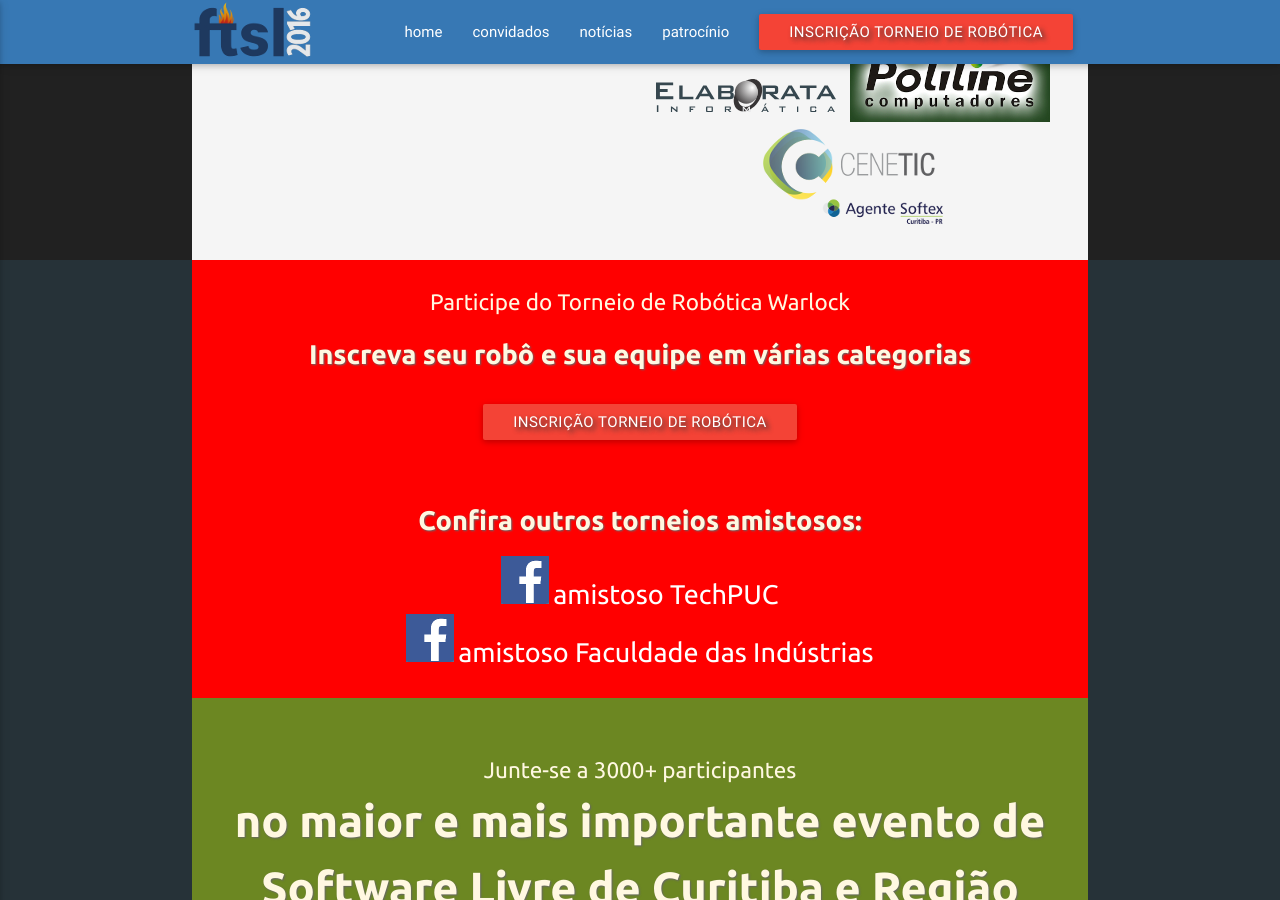
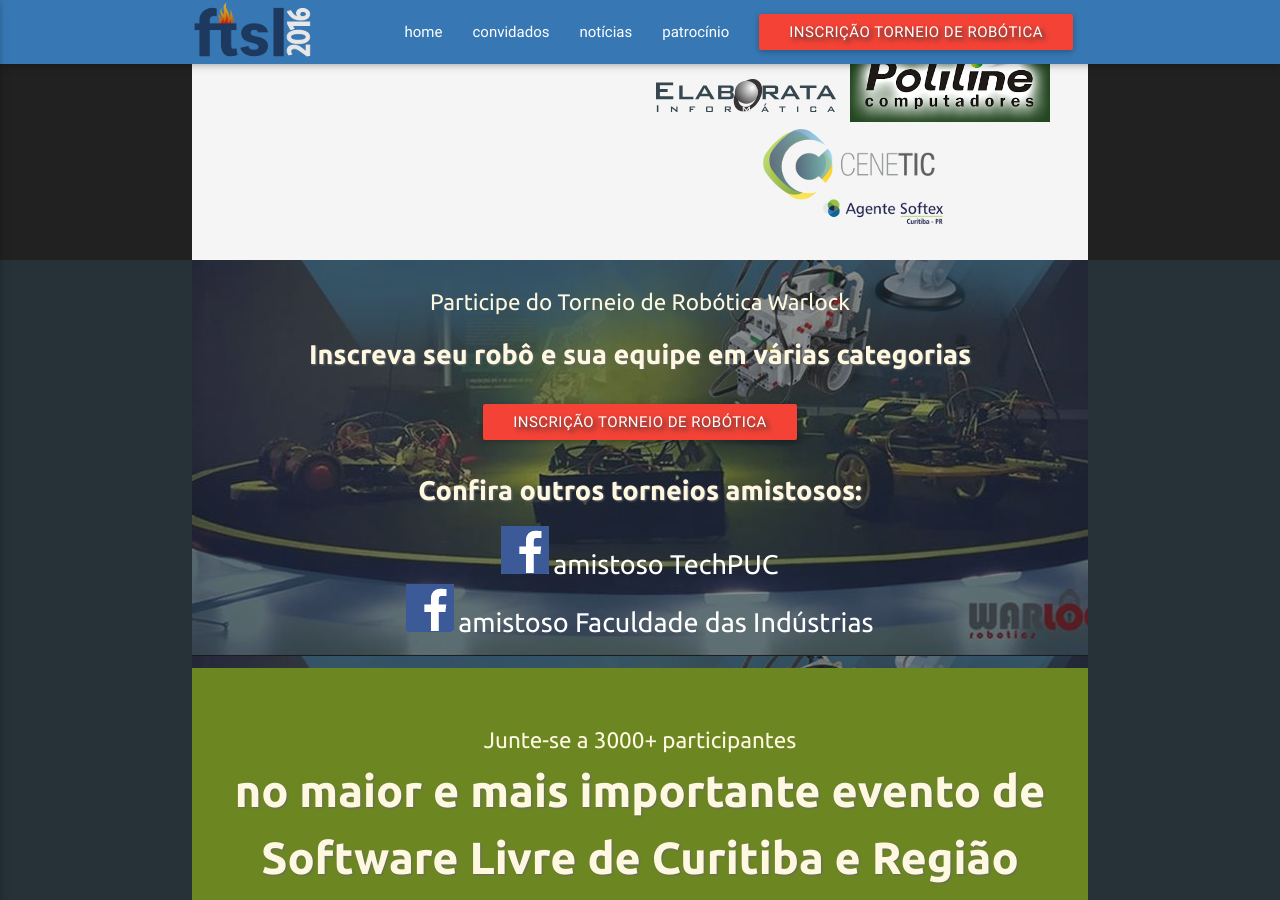
Before and after one commit to ftslorgbr/old, a Jekyll site: the page 2016/index.html, which Jekyll copies as it is, in a window 1280 px wide and 900 px high, scrolled down 756 px. Built offline with Jekyll 4.4.1, drawn with Linux system fonts in a browser that asks for light colours; nearby versions of some CDN libraries.

Commit message:
Torneio warlock, plano de fundo

```diff
--- a/2016/index.html
+++ b/2016/index.html
@@ -32,20 +32,19 @@
   <div id="patrocinio"></div>
 
   <section class="panel blue-grey darken-4">
-    <div class="container" style="background-color:red !important">
+    <div class="container" style="background-image: url('images/fundo_warlock.png')">
       <div class="col s12 m12 l12 valign center lg-padding">
         <span class="xs-font amber-text text-lighten-5" style="display: inline-block;">Participe do Torneio de Robótica Warlock</span>
         <br>
+
         <span class="sm-font bold amber-text text-lighten-5 font-shadow-light md-padding" style="display:inline-block">
           Inscreva seu robô e sua equipe em várias categorias
         </span>
         <br>
+
         <div class="md-padding">
           <a href=" http://bit.ly/29D88p5" class="btn red font-shadow" target="_blank">Inscrição Torneio de Robótica</a>
         </div>
-        <div class="md-padding"></div>
-
-
 
         <span class="sm-font bold amber-text text-lighten-5 font-shadow-light md-padding" style="display:inline-block">
           Confira outros torneios amistosos:
```
Also changed, not shown: 2016/images/fundo_warlock.png (added).
